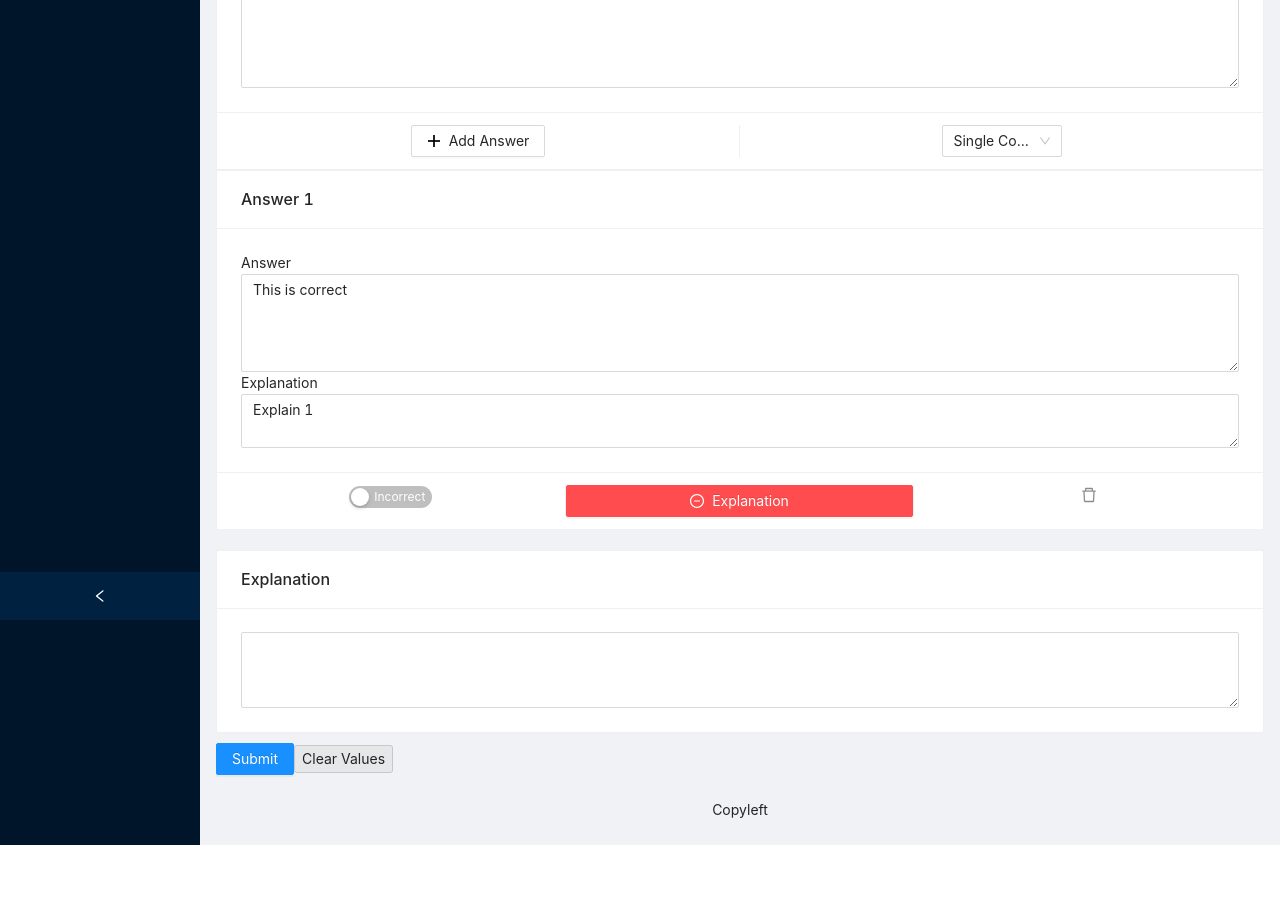
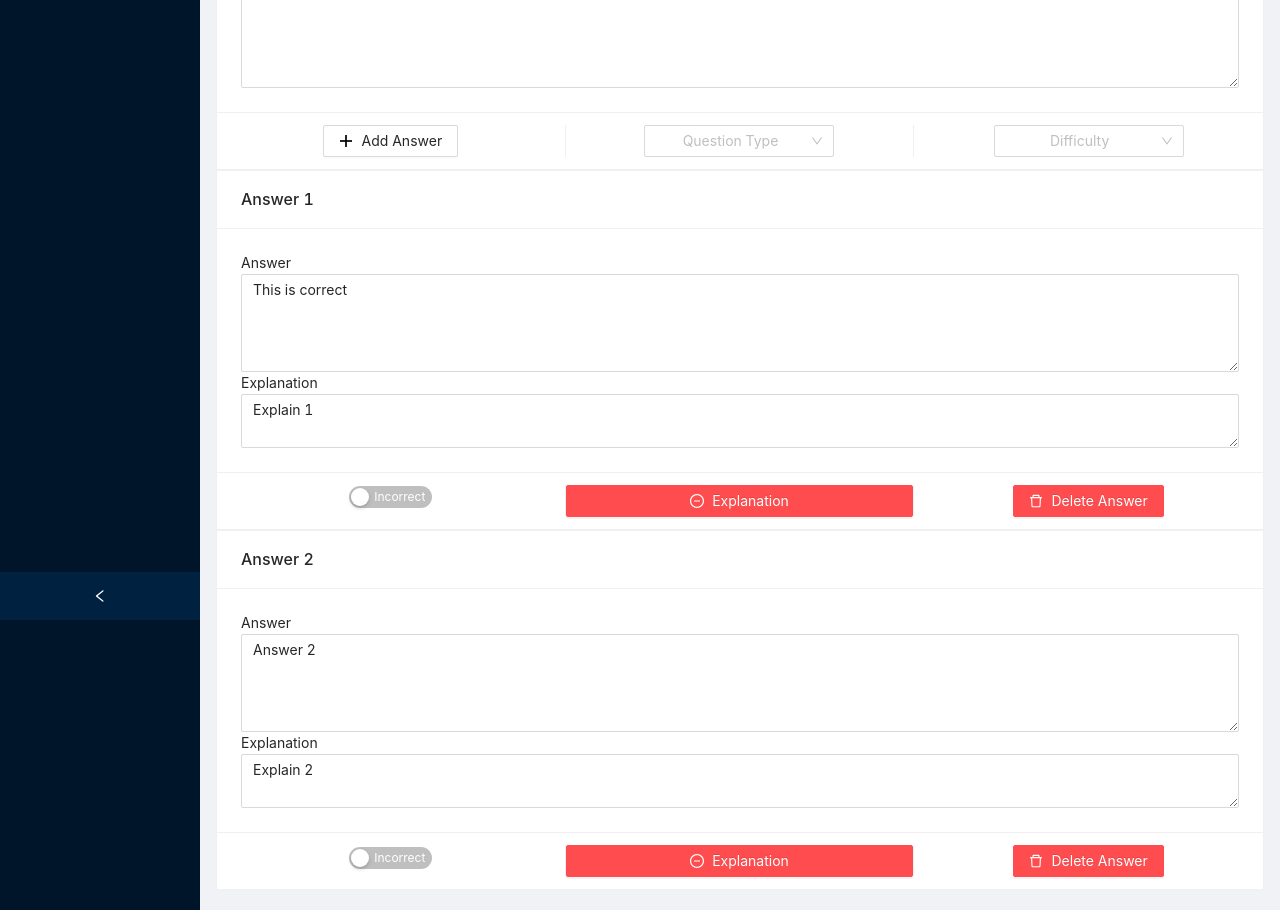
Before and after one commit to snytkine/quizzer-fe, a React (Create React App) app: page /reduxformeditor in a window 1280 px wide. Shown: the part 180-1090 px from the top of the page. Before the commit the page ends 1025 px from the top, so only its background shows below. Built offline with nearby package versions, Linux system fonts and the light colour scheme.

Commit message:
Updated ToggleExplanation login using ToggleExplanation2 to actually update value of answers using arraySplice action creator from react-redux. Now it works with updating initial values

```diff
--- a/src/Components/editor/ReduxFormEditor.tsx
+++ b/src/Components/editor/ReduxFormEditor.tsx
@@ -1,5 +1,5 @@
 import React from 'react';
-import { Field, FieldArray, reduxForm, change, formValueSelector, arrayPush } from 'redux-form';
+import { Field, FieldArray, reduxForm, change, arraySplice, formValueSelector, arrayPush } from 'redux-form';
 import { connect } from 'react-redux';
 import validate from './validate';
 import { Button, Form, Input, Card, Col, Switch, Select } from 'antd';
@@ -130,7 +130,7 @@ let ToggleExplanation = (props: {
     btnText = 'Explanation';
     danger = 'danger';
     BtnIcon = <MinusCircleOutlined/>;
-    setExplanation = () => dispatch(change(FORM_NAME, props.fieldName, undefined));
+    setExplanation = () => dispatch(change(FORM_NAME, props.fieldName, ''));
   } else {
     btnText = 'Explanation';
     setExplanation = () => dispatch(change(FORM_NAME, props.fieldName, ' '));
@@ -141,6 +141,7 @@ let ToggleExplanation = (props: {
           type="primary"
           danger={danger}
           onClick={() => {
+            console.log(`firing setExplanation hasExplanation=${props.hasExplanation}`);
             setExplanation();
           }}
           style={{ width: '100%' }}
@@ -164,6 +165,67 @@ const mapStateToPropsToggleExplanation = (state, ownProps: { fieldName: string }
 ToggleExplanation = connect(mapStateToPropsToggleExplanation)(ToggleExplanation);
 
 
+let ToggleExplanation2 = (props: {
+  answerId: number,
+  answer?: any,
+  dispatch?: Function
+}) => {
+  //
+  const { dispatch, answerId, answer } = props;
+  let newAnswer = {...answer};
+  let btnText: string;
+  let setExplanation: Function;
+  let danger;
+  let BtnIcon = <PlusOutlined/>;
+
+  const hasExplanation = answer && answer.explanation!==undefined;
+
+  console.log(`ToggleExplanation2 answerId=${answerId} answer=${JSON.stringify(answer)} hasExplanation=${hasExplanation}`);
+
+  //const qtype = selectFormValue(state, 'qtype');
+
+
+  if (hasExplanation) {
+    btnText = 'Explanation';
+    danger = 'danger';
+    BtnIcon = <MinusCircleOutlined/>;
+    newAnswer.explanation = undefined;
+  } else {
+    btnText = 'Explanation';
+    newAnswer.explanation = '';
+  }
+
+  setExplanation = () => {
+
+    dispatch(arraySplice(FORM_NAME, 'answers', answerId, 1, newAnswer));
+  };
+
+  return (
+      <Button
+          type="primary"
+          danger={danger}
+          onClick={() => {
+            console.log(`firing setExplanation hasExplanation=${hasExplanation}`);
+            setExplanation();
+          }}
+          style={{ width: '100%' }}
+      >
+        {BtnIcon} {btnText}
+      </Button>
+  );
+
+};
+
+const mapStateToPropsToggleExplanation2 = (state: any, ownProps: { answerId: number }) => {
+  const answers = selectFormValue(state, 'answers');
+  const answer = Array.isArray(answers) && answers[ownProps.answerId];
+
+  return { answer };
+};
+
+ToggleExplanation2 = connect(mapStateToPropsToggleExplanation2)(ToggleExplanation2);
+
+
 let renderAnswers = (props) => {
   const { fields, meta: { error, submitFailed } } = props;
   return (<div>
@@ -180,11 +242,15 @@ let renderAnswers = (props) => {
                       style={{ width: '100%' }}
                       actions={[
                         <IsCorrectSwitch answer={answer}/>,
-                        <ToggleExplanation fieldName={`${answer}.explanation`}/>,
-                        <DeleteOutlined
-                            className="dynamic-delete-button"
+                        <ToggleExplanation2 answerId={index}/>,
+                        <Button
+                            type="primary"
+                            danger
                             onClick={() => fields.remove(index)}
-                        />,
+                        >
+                          <DeleteOutlined/> Delete Answer
+                        </Button>
+                        ,
                       ]}>
                   <Field
                       name={`${answer}.body`}
@@ -221,23 +287,58 @@ const EditQuestionExplanation = () => {
 };
 
 
-let EditQuestionType = (props: { dispatch?: Function }) => {
+let EditQuestionType = (props: { dispatch?: Function, qtype?: string }) => {
 
-  const { dispatch } = props;
+  const { dispatch, qtype } = props;
 
   function handleChange(value) {
     dispatch(change(FORM_NAME, 'qtype', value));
   }
 
   return (
-      <Select defaultValue="single" style={{ width: 120 }} placeholder="Question Type" onChange={handleChange}>
+      <Select defaultValue={qtype} style={{ width: 190 }} placeholder="Question Type" onChange={handleChange}>
         <Option value="single">Single Correct</Option>
         <Option value="multi">Multiple Correct</Option>
       </Select>
   );
 };
 
-EditQuestionType = connect()(EditQuestionType);
+const mapStateToPropsQtype = (state: any) => {
+  const qtype = selectFormValue(state, 'qtype');
+  console.log(`value for qtype=${qtype}`);
+
+  return { qtype };
+};
+
+EditQuestionType = connect(mapStateToPropsQtype)(EditQuestionType);
+
+
+let EditDifficulty = (props: { dispatch?: Function, difficulty?: string }) => {
+
+  const { dispatch, difficulty } = props;
+
+  function handleChange(value) {
+    dispatch(change(FORM_NAME, 'difficulty', value));
+  }
+
+  return (
+      <Select defaultValue={difficulty} style={{ width: 190 }} placeholder="Difficulty" onChange={handleChange}>
+        <Option value="1">Very Easy</Option>
+        <Option value="2">Easy</Option>
+        <Option value="3">Difficult</Option>
+        <Option value="4">Very Difficult</Option>
+      </Select>
+  );
+};
+
+const mapStateToPropsDifficulty = (state: any) => {
+  const difficulty = selectFormValue(state, 'difficulty');
+  console.log(`value for difficulty=${difficulty}`);
+
+  return { difficulty };
+};
+
+EditDifficulty = connect(mapStateToPropsDifficulty)(EditDifficulty);
 
 let EditQuestion = (props: { dispatch?: Function }) => {
   const { dispatch } = props;
@@ -252,6 +353,7 @@ let EditQuestion = (props: { dispatch?: Function }) => {
               <PlusOutlined/> Add Answer
             </Button>,
             <EditQuestionType/>,
+            <EditDifficulty/>,
           ]}>
         <Field
             name="question"
@@ -296,9 +398,14 @@ export default reduxForm({
     answers: [{
       body: 'This is correct',
       explanation: 'Explain 1',
-    }],
+    },
+      {
+        body: 'Answer 2',
+        explanation: 'Explain 2',
+      }],
   },
   destroyOnUnmount: false,
+  forceUnregisterOnUnmount: true,
   onSubmit: (data) => {
     console.log(data);
   },
```
